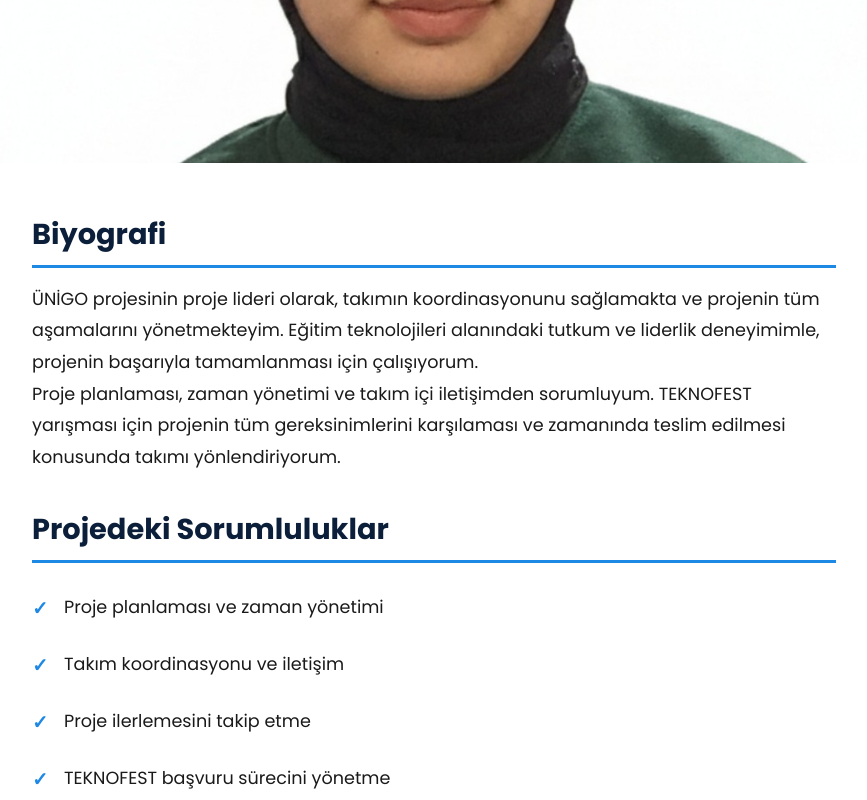
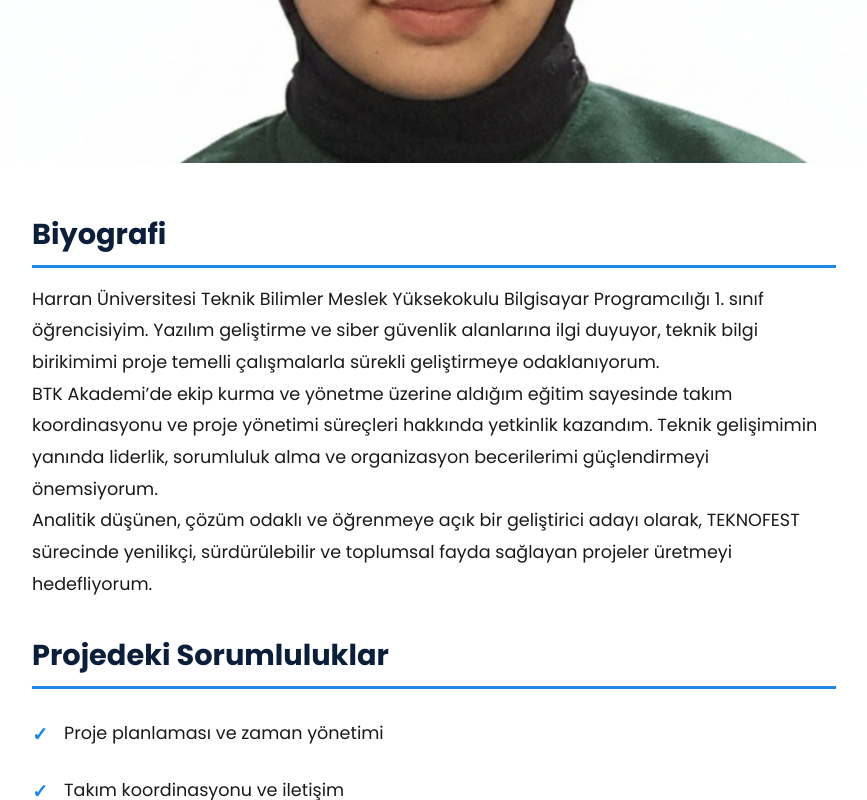
Before and after one commit to eminebal19/unigo-teknofest-2026, a plain HTML site: page uye2.html in a window 1280 px wide. Shown: the part 580-1380 px from the top of the page, without its empty margins (206-1073 px from the left). Drawn offline with Linux system fonts and the light colour scheme.

Commit message:
Update member biography and responsibilities

```diff
--- a/uye2.html
+++ b/uye2.html
@@ -50,18 +50,19 @@
                 <div class="member-details">
                     <div class="member-bio">
                         <h2>Biyografi</h2>
-                        <p>
-                            ÜNİGO projesinin proje lideri olarak, takımın koordinasyonunu
-                            sağlamakta ve projenin tüm aşamalarını yönetmekteyim. Eğitim
-                            teknolojileri alanındaki tutkum ve liderlik deneyimimle,
-                            projenin başarıyla tamamlanması için çalışıyorum.
+                        <p>Harran Üniversitesi Teknik Bilimler Meslek Yüksekokulu Bilgisayar Programcılığı 1. sınıf öğrencisiyim.
+                          Yazılım geliştirme ve siber güvenlik alanlarına ilgi duyuyor,
+                            teknik bilgi birikimimi proje temelli çalışmalarla sürekli geliştirmeye odaklanıyorum.
+                         </p>
+
+                       <p>BTK Akademi’de ekip kurma ve yönetme üzerine aldığım eğitim sayesinde takım koordinasyonu ve proje yönetimi süreçleri
+                      hakkında yetkinlik kazandım. Teknik gelişimimin yanında liderlik, sorumluluk alma ve organizasyon becerilerimi güçlendirmeyi önemsiyorum.
                         </p>
-                        <p>
-                            Proje planlaması, zaman yönetimi ve takım içi iletişimden
-                            sorumluyum. TEKNOFEST yarışması için projenin tüm gereksinimlerini
-                            karşılaması ve zamanında teslim edilmesi konusunda takımı
-                            yönlendiriyorum.
-                        </p>
+
+
+                      <p>Analitik düşünen, çözüm odaklı ve öğrenmeye açık bir geliştirici adayı olarak,
+                    TEKNOFEST sürecinde yenilikçi, sürdürülebilir ve toplumsal fayda sağlayan projeler üretmeyi hedefliyorum.
+                      </p>
                     </div>
 
                     <div class="member-responsibilities">
```
